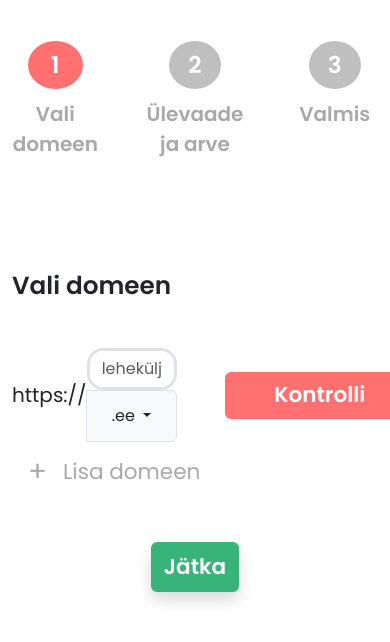
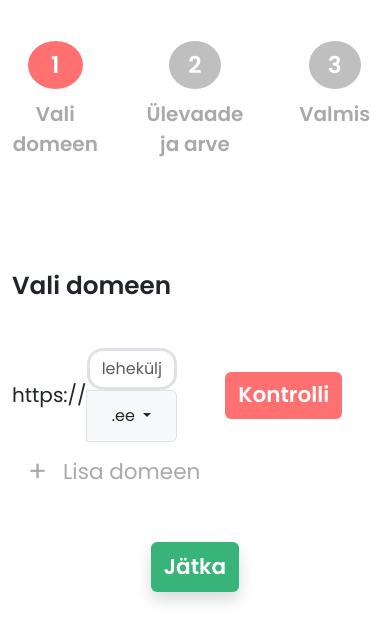
Before and after one commit to PeterSaan/domain-register, a website: page public/index.html in a window 390 px wide. Shown: the top 642 px of the page. Drawn offline with nearby package versions, Linux system fonts and the light colour scheme.

Commit message:
Fixed some html stuff

```diff
--- a/public/index.html
+++ b/public/index.html
@@ -68,12 +68,12 @@
                         </div>
                     </span>
                 </div>
-                <button class="btn fw-semibold fs-4 me-5 px-5 text-white col-md-2" type="button" style="background-color: #ff7171;">
+                <button class="btn fw-semibold fs-4 me-5 text-white col-md-2 text-center" type="button" style="background-color: #ff7171;">
                     Kontrolli
                 </button>
             </div>
             <button class="d-flex fs-1 ps-3 mt-2 align-items-center border-0 bg-white" style="color: #a9a9a9;">
-                &#43
+                &#43;
                 <div class="fs-4 ms-3">Lisa domeen</div>
             </button>
             <div class="d-flex justify-content-center">
```
Also changed, not shown: test..js (deleted, +0 -9 lines).
